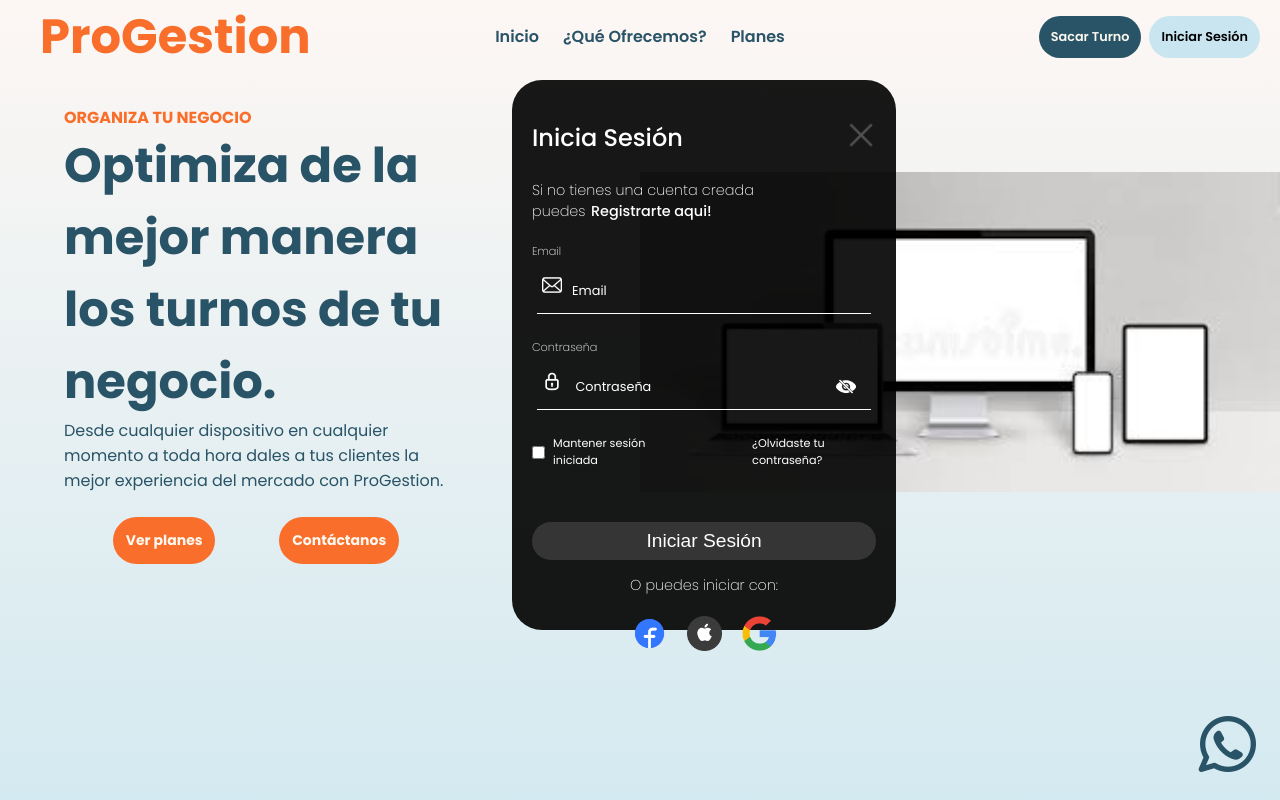
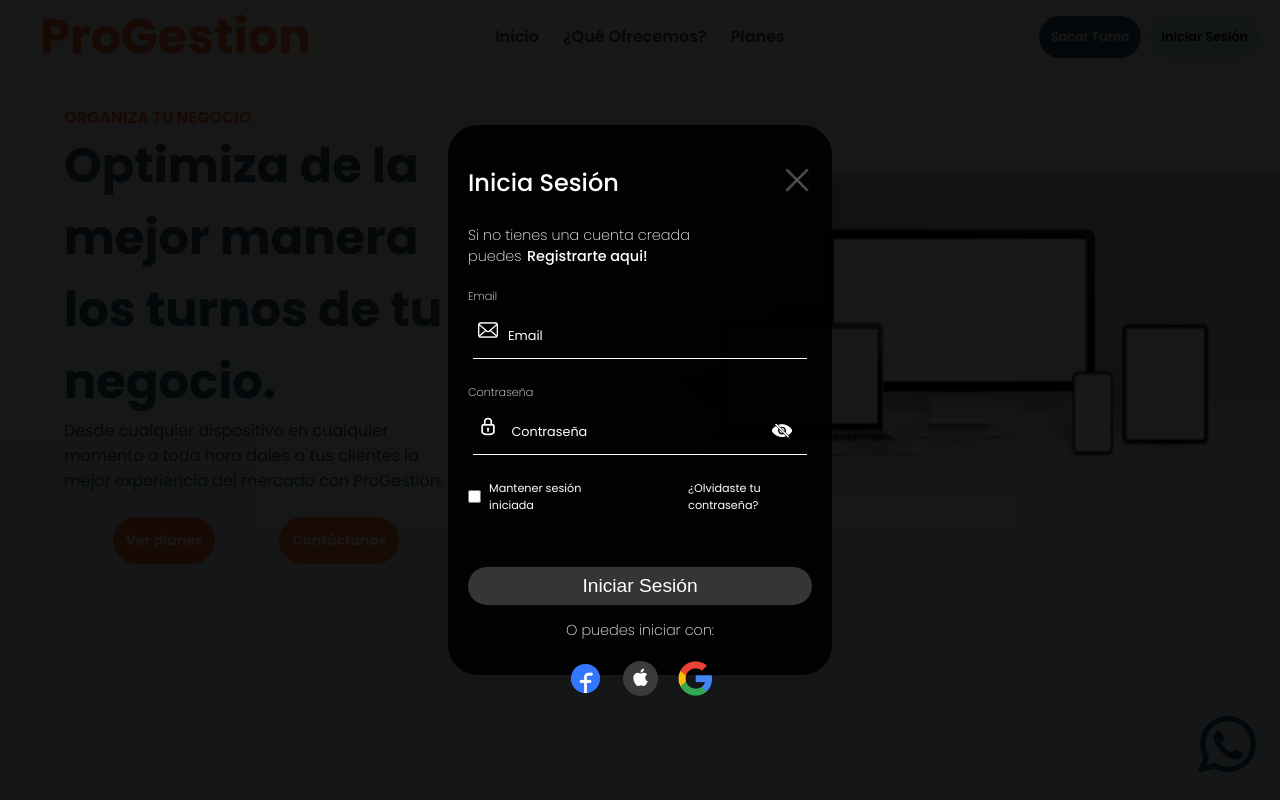
Before and after one commit to martinezmauri/ProGestionFrontend, a React (Vite) app: page /client in a window 1280 px wide. Both pictures are taken after a click on the button "Iniciar Sesión". Built offline with nearby package versions, Linux system fonts and the light colour scheme.

Commit message:
agrego blur

```diff
--- a/package.json
+++ b/package.json
@@ -10,6 +10,7 @@
     "preview": "vite preview"
   },
   "dependencies": {
+    "framer-motion": "^11.13.5",
     "react": "^18.3.1",
     "react-dom": "^18.3.1",
     "react-router-dom": "^7.0.2"
--- a/src/components/AboutClientLandig/AboutClient.tsx
+++ b/src/components/AboutClientLandig/AboutClient.tsx
@@ -1,5 +1,6 @@
 import React from "react";
 import styles from "./About.module.css";
+import { motion } from "framer-motion";
 
 export const AboutClient = () => {
   return (
@@ -7,7 +8,12 @@
       <div className={styles.title}>
         <h1>¿Que Ofrece ProGestion?</h1>
       </div>
-      <section className={styles.heroCards}>
+      <motion.section
+        className={styles.heroCards}
+        initial={{ scale: 0.5, opacity: 0 }}
+        animate={{ scale: 1, opacity: 1 }}
+        transition={{ duration: 0.6, ease: "easeOut" }}
+      >
         <section className={styles.sectionLeft}>
           <div className={styles.card}>
             <h1>Lorem Ipsum</h1>
@@ -85,7 +91,7 @@
             </div>
           </section>
         </section>
-      </section>
+      </motion.section>
     </main>
   );
 };
--- a/src/components/ModalsClientLanding/ModalLogin/FormLogin.module.css
+++ b/src/components/ModalsClientLanding/ModalLogin/FormLogin.module.css
@@ -1,16 +1,35 @@
 .hero {
-  display: flex;
   position: fixed;
-  flex-direction: column;
   background-color: rgba(0, 0, 0, 0.904);
   font-family: "Poppins", sans-serif;
-  top: 5rem;
-  left: 32rem;
+  top: 0;
+  left: 0;
+  width: 100%;
+  height: 100%;
+  z-index: 1000;
+  display: flex;
+  justify-content: center;
+  align-items: center;
+}
+.backgroundBlur {
+  position: absolute;
+  top: 0;
+  left: 0;
+  width: 100%;
+  height: 100%;
+  background-color: rgba(0, 0, 0, 0);
+  z-index: 1;
+}
+.modal {
+  position: relative;
+  z-index: 2;
+  background-color: rgba(0, 0, 0, 0.904);
+  border-radius: 30px;
+  padding: 40px 20px;
   width: 30%;
   height: 43vw;
-  border-radius: 30px;
-  padding: 40px 20px;
-  z-index: 1000;
+  display: flex;
+  flex-direction: column;
 }
 .headerLogin {
   display: flex;
--- a/src/components/ModalsClientLanding/ModalLogin/FormLogin.tsx
+++ b/src/components/ModalsClientLanding/ModalLogin/FormLogin.tsx
@@ -43,6 +43,8 @@
 
   return (
     <main className={styles.hero}>
+      <div className={styles.backgroundBlur} onClick={onClose}></div>
+      <div className={styles.modal}>
         <section className={styles.headerLogin}>
           <h1>Inicia Sesión</h1>
           <p>Si no tienes una cuenta creada puedes </p>
@@ -138,6 +140,7 @@
             </a>
           </div>
         </section>
+      </div>
     </main>
   );
 };
--- a/src/components/ModalsClientLanding/ModalRegister/FormRegister.module.css
+++ b/src/components/ModalsClientLanding/ModalRegister/FormRegister.module.css
@@ -1,16 +1,35 @@
 .hero {
+  position: fixed;
+  background-color: rgba(0, 0, 0, 0.904);
+  font-family: "Poppins", sans-serif;
+  top: 0;
+  left: 0;
+  width: 100%;
+  height: 100%;
+  z-index: 1000;
   display: flex;
-  position: fixed;
-  flex-direction: column;
-  background-color: rgb(0, 0, 0, 0.904);
-  font-family: "Poppins", sans-serif;
-  top: 5rem;
-  left: 32rem;
+  justify-content: center;
+  align-items: center;
+}
+.backgroundBlur {
+  position: absolute;
+  top: 0;
+  left: 0;
+  width: 100%;
+  height: 100%;
+  background-color: rgba(0, 0, 0, 0);
+  z-index: 1;
+}
+.modal {
+  position: relative;
+  z-index: 2;
+  background-color: rgba(0, 0, 0, 0.904);
+  border-radius: 30px;
+  padding: 40px 20px;
   width: 30%;
   height: 43vw;
-  border-radius: 30px;
-  padding: 40px 20px;
-  z-index: 1000;
+  display: flex;
+  flex-direction: column;
 }
 .headerRegister {
   display: flex;
--- a/src/components/ModalsClientLanding/ModalRegister/FormRegister.tsx
+++ b/src/components/ModalsClientLanding/ModalRegister/FormRegister.tsx
@@ -56,10 +56,12 @@
 
   return (
     <main className={styles.hero}>
+      <div className={styles.backgroundBlur} onClick={onClose}></div>
+      <div className={styles.modal}>
         <section className={styles.headerRegister}>
           <h1>Registrarse</h1>
           <p>Si ya tienes una cuenta creada inicia sesión</p>
-        <button onClick={onOpenLogin}>aqui !</button>
+          <button onClick={onOpenLogin}>Aqui !</button>
           <img
             src="src/assets/close-logo.png"
             alt=""
@@ -192,6 +194,7 @@
           </section>
           <button className={styles.buttonRegister}>Registrarse</button>
         </form>
+      </div>
     </main>
   );
 };
--- a/src/index.css
+++ b/src/index.css
@@ -22,9 +22,3 @@
 a {
   text-decoration: none;
 }
-
-.blurred {
-  filter: blur(8px);
-  pointer-events: none;
-  user-select: none;
-}
--- a/src/views/ClientLanding/ClientLanding.tsx
+++ b/src/views/ClientLanding/ClientLanding.tsx
@@ -2,7 +2,6 @@
 import { HeroClient } from "../../components/HeroClientLanding/HeroClient";
 import { NavbarClientLanding } from "../../components/NavbarClientLanding/NavbarClient";
 import { WhatsAppButton } from "../../components/WhatsAppComponent/WhatsAppButton";
-import styles from "./ClientLanding.module.css";
 import { FormLogin } from "../../components/ModalsClientLanding/ModalLogin/FormLogin";
 import { FormRegister } from "../../components/ModalsClientLanding/ModalRegister/FormRegister";
 export const ClientLanding = () => {
@@ -21,11 +20,7 @@
   };
   const handleCloseRegister = () => setIsOpenRegister(false);
   return (
-    <div
-      className={`${styles.landingPage} ${
-        isOpenLogin || isOpenRegister ? styles.blurBackground : ""
-      }`}
-    >
+    <div>
       <NavbarClientLanding onOpenLogin={handleOpenLogin} />
       <HeroClient />
       <WhatsAppButton />
```
Also changed, not shown: 1 other file (tests, documents, lock files or other folders). Lines whose indentation alone changed are shown as unchanged.
